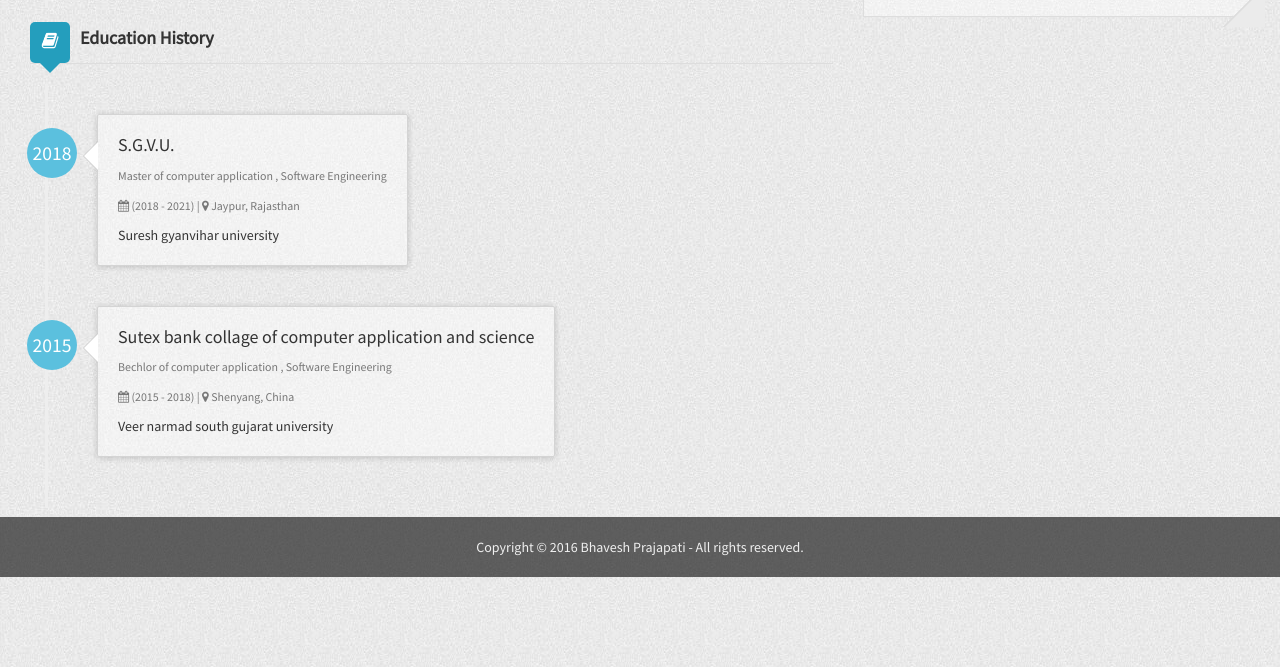
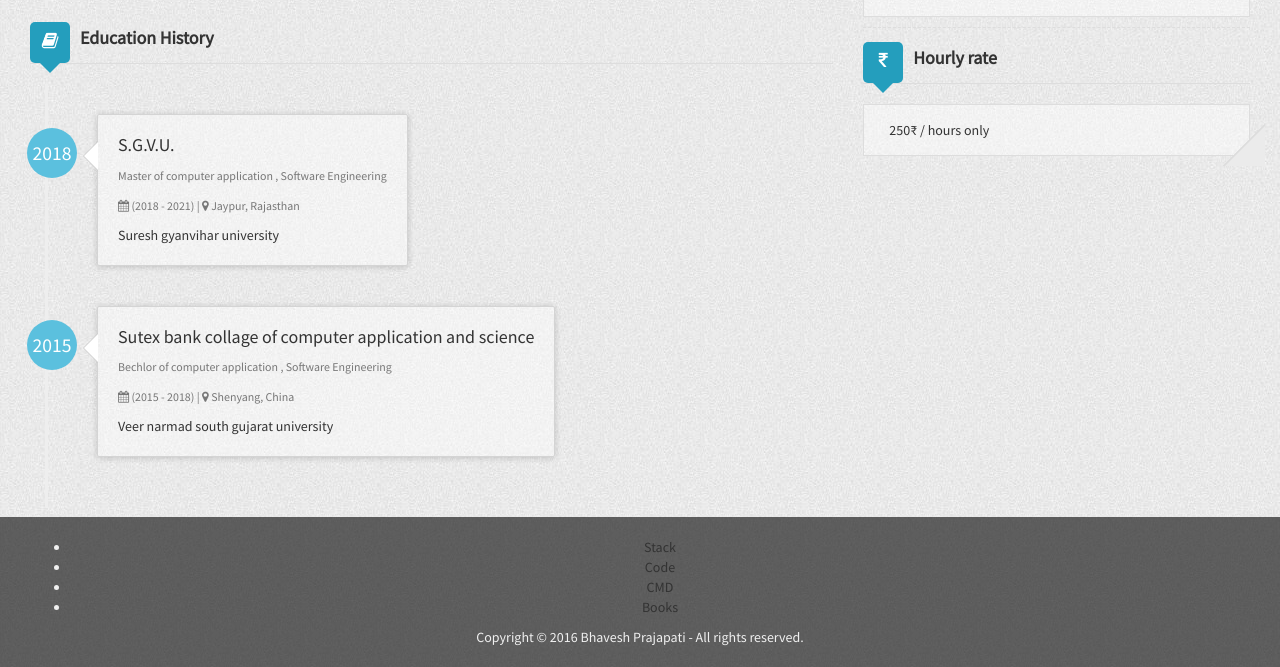
Before and after one commit to bhaveshpp/bhaveshpp.github.io, a Jekyll site: the page built from index.html, in a window 1280 px wide and 1400 px high, scrolled down 353 px, cut to the strip 733-1400 px from the top of the window. Built offline with Jekyll 4.4.1, drawn with Linux system fonts in a browser that asks for light colours; nearby versions of some CDN libraries.

Commit message:
content update

```diff
--- a/_config.yml
+++ b/_config.yml
@@ -104,3 +104,16 @@ author:
     - skill5:
       name: Core PHP
       percentage: 70%
+footerLinks:
+  - link1:
+    label: Stack
+    url: stack
+  - link2:
+    label: Code
+    url: code
+  - link3:
+    label: CMD
+    url: cmd
+  - link4:
+    label: Books
+    url: books
--- a/_includes/footer.html
+++ b/_includes/footer.html
@@ -1,4 +1,17 @@
 <div class="footer">
+    <div class="container-fluid">
+        <div class="row-fluid">
+            <div class="col-md-12">
+                <ul>
+                    {% for link in site.footerLinks %}
+                        <li>
+                            <a href="{{ site.url }}/{{ link.url }}">{{ link.label }}</a>
+                        </li>
+                    {% endfor %}
+                </ul>
+            </div>
+        </div>
+    </div>
     <div class="container-fluid">
         <div class="row-fluid">
             <div class="col-md-12">
--- a/index.html
+++ b/index.html
@@ -258,6 +258,11 @@ layout: default
             <div class="grid-block">
                 <iframe src="https://www.google.com/maps/embed/v1/place?q={{ site.author.address }}&key=AIzaSyClEWLh20lxrQBFR7omuuVESviszPxONyk" width="100%" height="100%" frameborder="0" style="border:0"></iframe>
             </div>
+            <div class="deviter"></div>
+            <h3 class="title with-icon"><span class="fa fa-inr cat-title"></span> Hourly rate</h3>
+            <div class="grid-block">
+                <span>250₹ / hours only</span>
+            </div>
         </div>
     </div>
 </div>
```
